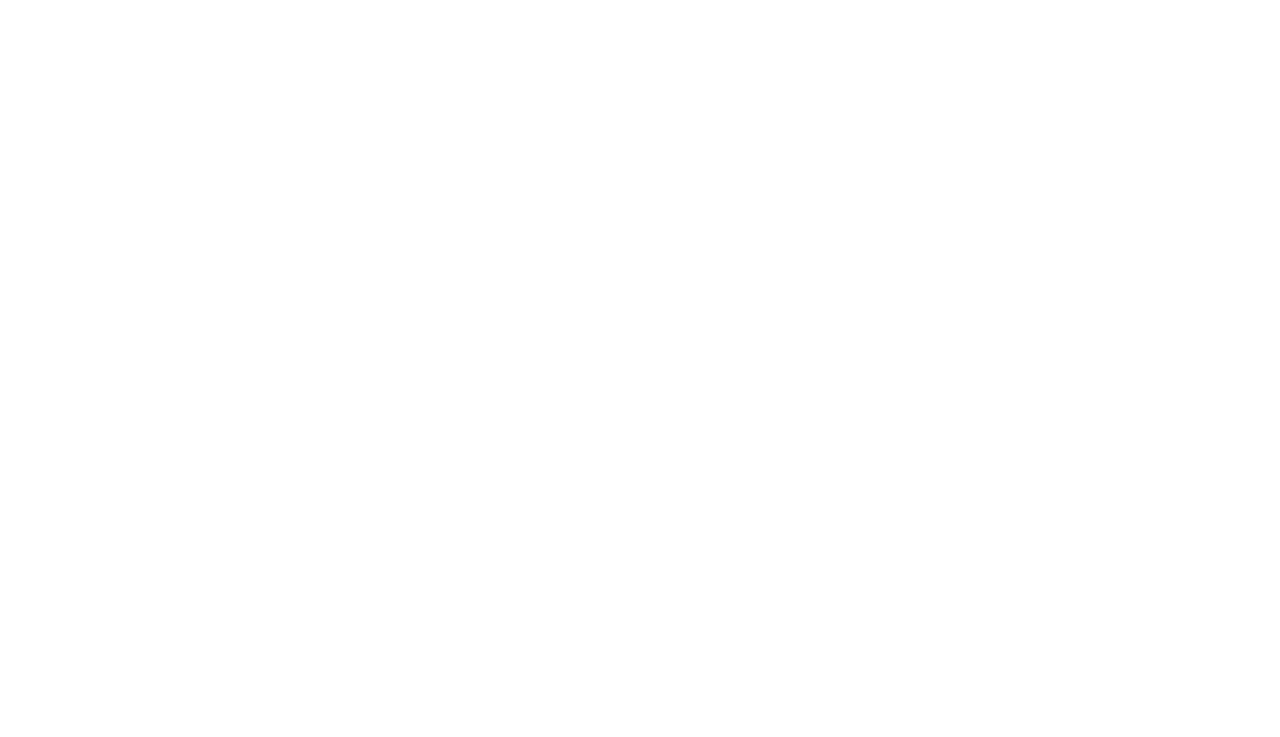
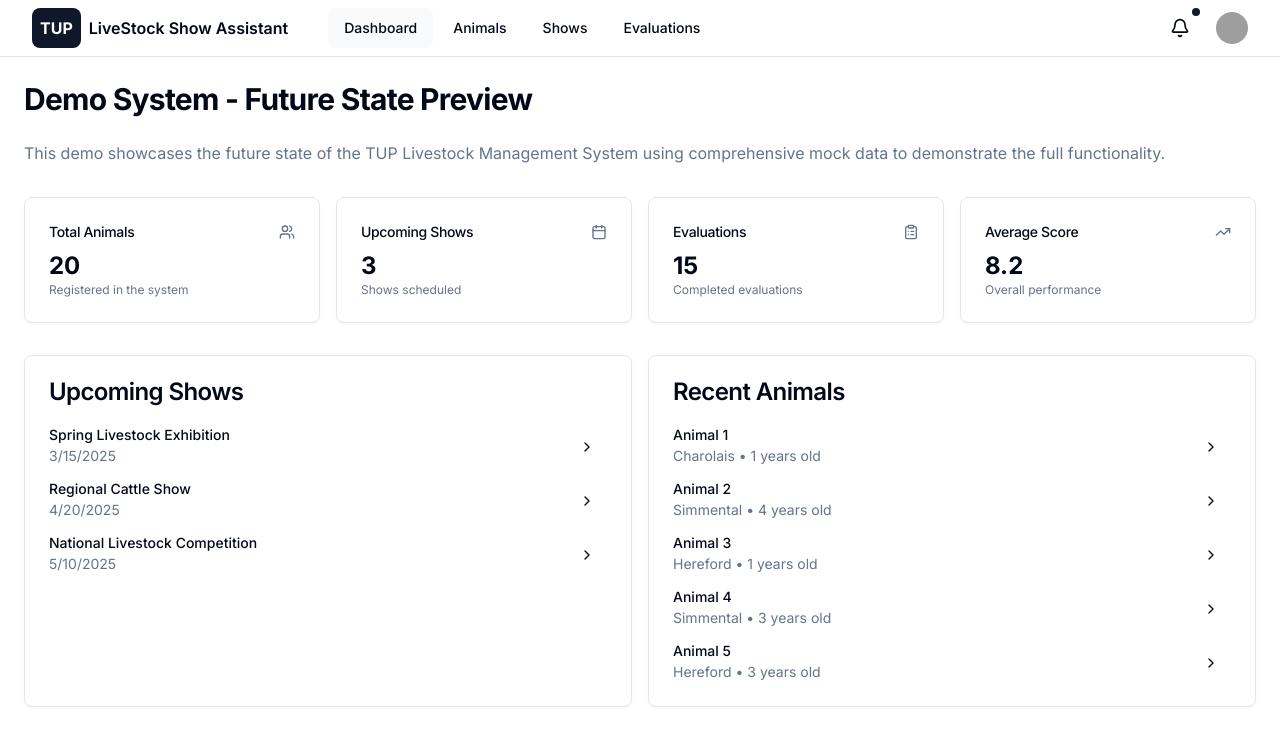
Before and after one commit to paoshea/TUP, a Next.js app in the folder frontend/: page / in a window 1280 px wide. Before the commit this address had no page. Shown: the top 737 px of the page. Built offline with nearby package versions, Linux system fonts and the light colour scheme; grey boxes are pictures that could not be loaded.

Commit message:
git tag var 1.1.05 Demo

```diff
--- a/frontend/app/page.tsx
+++ b/frontend/app/page.tsx
@@ -1,5 +1,24 @@
-import { redirect } from 'next/navigation';
+"use client";
+
+import { Header } from '@/components/Header';
+import { Dashboard } from '@/components/Dashboard';
 
 export default function HomePage() {
-  redirect('/demo');
+  return (
+    <div className="min-h-screen bg-background">
+      <Header />
+      <main className="container mx-auto p-6">
+        <h1 className="text-3xl font-bold tracking-tight mb-6">
+          Demo System - Future State Preview
+        </h1>
+
+        <p className="text-muted-foreground mb-8">
+          This demo showcases the future state of the TUP Livestock Management System
+          using comprehensive mock data to demonstrate the full functionality.
+        </p>
+
+        <Dashboard />
+      </main>
+    </div>
+  );
 }
--- a/frontend/next.config.js
+++ b/frontend/next.config.js
@@ -1,21 +1,9 @@
 /** @type {import('next').NextConfig} */
-const config = {
+const nextConfig = {
+  reactStrictMode: true,
   images: {
-    remotePatterns: [
-      {
-        protocol: 'https',
-        hostname: 'picsum.photos',
-      },
-      {
-        protocol: 'https',
-        hostname: 'loremflickr.com',
-      },
-      {
-        protocol: 'https',
-        hostname: 'cloudinary.com',
-      },
-    ],
+    domains: ['placehold.co', 'avatar.vercel.sh'],
   },
 };
 
-module.exports = config;
+module.exports = nextConfig;
--- a/frontend/next.config.ts
+++ /dev/null
@@ -1,9 +0,0 @@
-import type { NextConfig } from 'next';
-
-const config: NextConfig = {
-  images: {
-    domains: ['picsum.photos', 'loremflickr.com', 'cloudinary.com'],
-  },
-};
-
-export default config;
```
